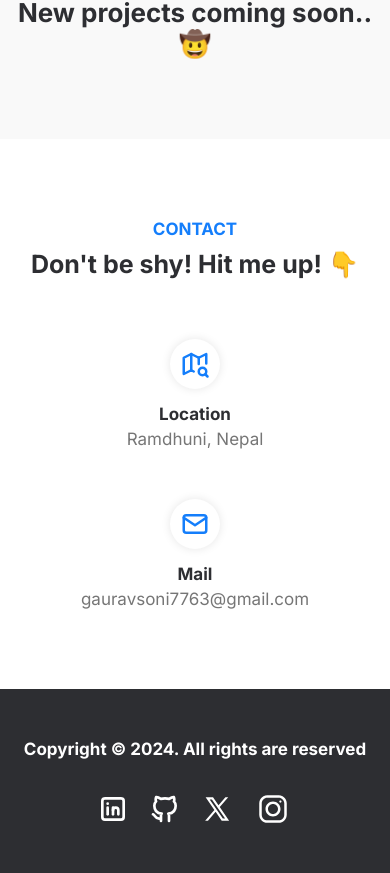
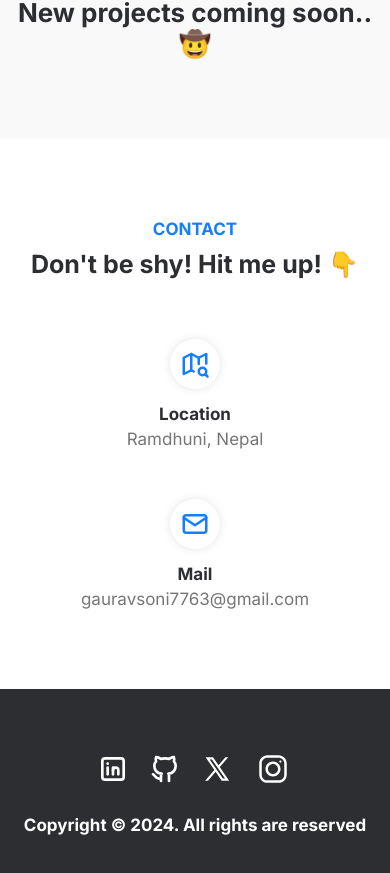
Before and after one commit to sonigaurav1/My-Portfolio, a Next.js app: page / in a window 390 px wide. Shown: the part 1997-2870 px from the top of the page. Built offline with nearby package versions, Linux system fonts and the light colour scheme.

Commit message:
social logo

```diff
--- a/src/app/layout.js
+++ b/src/app/layout.js
@@ -15,6 +15,7 @@ export default function RootLayout({ children }) {
   return (
     <html lang="en">
       <Head>
+        <link rel="icon" href="/favicon.ico" />
         <meta
           name="description"
           content="Welcome to my developer portfolio! Explore a collection of my projects and web applications showcasing my expertise in building dynamic and interactive user interfaces. With a passion for clean code and innovative solutions, I strive to create seamless user experiences that blend functionality with stunning designs."
--- a/src/app/page.js
+++ b/src/app/page.js
@@ -4,7 +4,6 @@ import About from "@/components/about/page";
 import Projects from "@/components/projects/page";
 import Contact from "@/components/contact/page"
 import Footer from "@/components/footer/page"
-// import '../components/smooth-scroll';
 
 export default function Homepage() {
   return (
--- a/src/components/footer/footer.css
+++ b/src/components/footer/footer.css
@@ -10,7 +10,7 @@ footer {
   }
   @media (max-width: 550px) {
     .footer__content {
-      flex-wrap: wrap;
+      flex-direction: column-reverse;
       gap: 2rem;
       justify-content: center;
       text-align: center;
--- a/src/components/header/header.css
+++ b/src/components/header/header.css
@@ -52,12 +52,10 @@ nav ul a:hover{
   display: none;
   font-size: 2.3rem;
 }
-@media (max-width: 1070px) {
+@media (max-width: 1070px){
   .mobile-menu {
     display: flex;
   }
-}
-@media (max-width: 1070px){
   nav ul li{
     display: none;
   }
```
